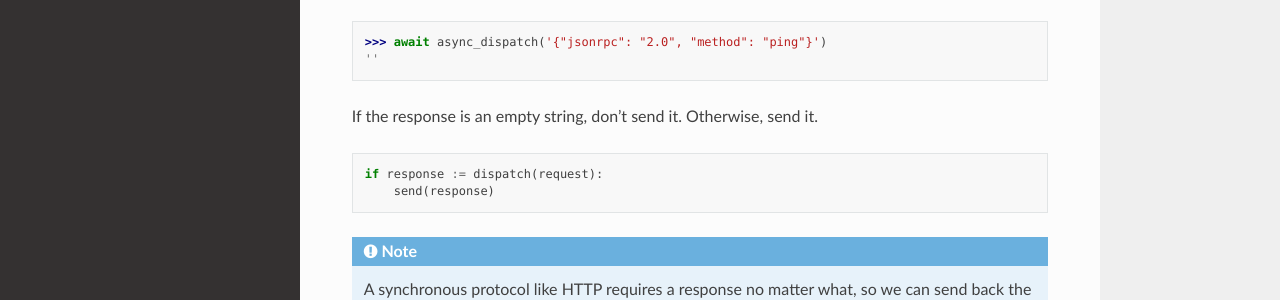
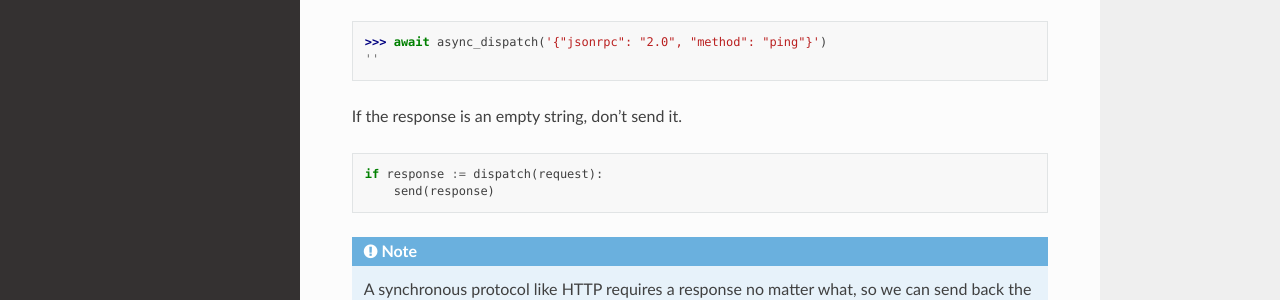
Before and after one commit to explodinglabs/jsonrpcserver, a Sphinx documentation site: the page built from docs/async.md, in a window 1280 px wide and 1155 px high. Shown: the part 628-928 px from the top of the window. Built offline with Sphinx 7.4.7 and the Read the Docs theme 2.0.0, drawn with Linux system fonts in a browser that asks for light colours.

Commit message:
Update async.md

````diff
--- a/docs/async.md
+++ b/docs/async.md
@@ -29,7 +29,7 @@ response*.
 ''
 ```
 
-If the response is an empty string, don't send it. Otherwise, send it.
+If the response is an empty string, don't send it.
 
 ```python
 if response := dispatch(request):
````
